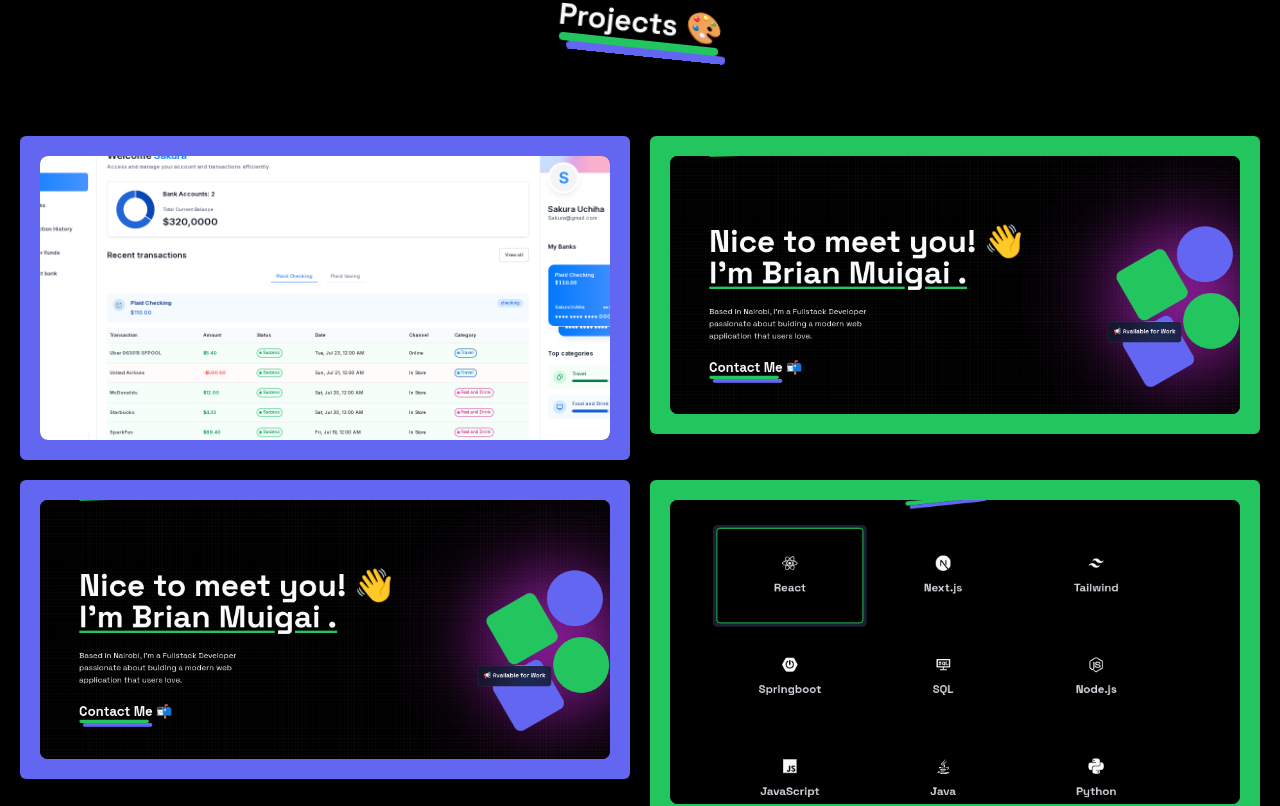
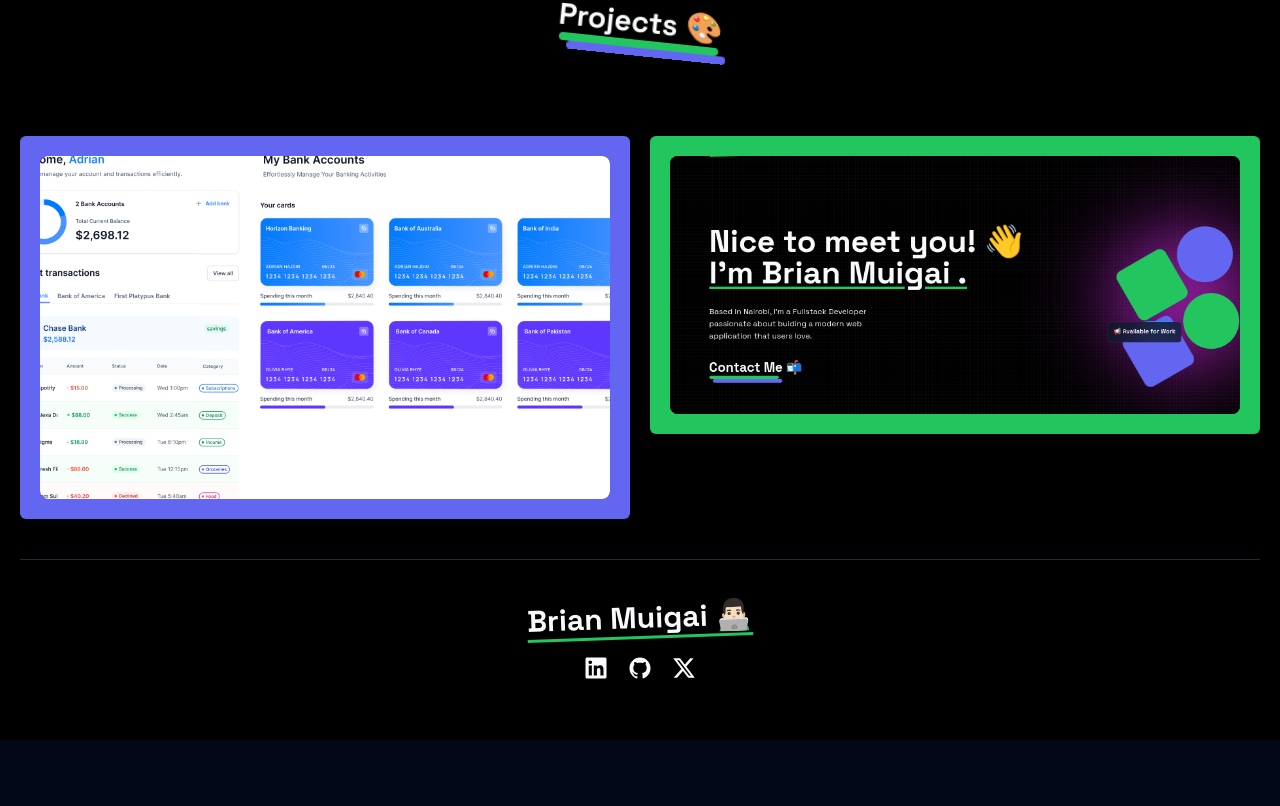
Before and after one commit to BrianGMuigai/Portfoilio, a Next.js app: page / in a window 1280 px wide. Shown: the part 1500-2306 px from the top of the page. After the commit the page ends 2240 px from the top, so only its background shows below. Built offline with nearby package versions, Linux system fonts and the light colour scheme.

Commit message:
Fix directory issue and add files

```diff
--- a/src/app/(home)/components/Projects.tsx
+++ b/src/app/(home)/components/Projects.tsx
@@ -14,42 +14,14 @@
             title: "Banking System",
             tech:[ FaReact,SiTailwindcss,SiSpringboot,AiOutlineConsoleSql],
             Link:"https://banking-app-kappa-sage.vercel.app/",
-            cover:"/BankingApp.png",
+            cover:"/p3.png",
             background:"bg-indigo-500"
         },
         {
             title: "Personal Porfolio",
             tech:[ FaReact,SiTailwindcss,FaNodeJs,AiOutlineConsoleSql],
-            Link:"https://localhost:3000",
+            Link:"https://brianmuigai.vercel.app/",
             cover:"/pic1.png",
-            background:"bg-green-500"
-        },
-        {
-            title: "Real Estate App",
-            tech:[ FaReact,SiTailwindcss,SiSpringboot,AiOutlineConsoleSql],
-            Link:"https://localhost:3000",
-            cover:"/pic1.png",
-            background:"bg-indigo-500"
-        },
-        {
-            title: "School Library App",
-            tech:[ FaReact,SiTailwindcss,FaNodeJs,AiOutlineConsoleSql],
-            Link:"https://localhost:3000",
-            cover:"/pic2.png",
-            background:"bg-green-500"
-        },
-        {
-            title: "Eccommerce App",
-            tech:[ FaReact,SiTailwindcss,SiSpringboot,AiOutlineConsoleSql],
-            Link:"https://localhost:3000",
-            cover:"/pic1.png",
-            background:"bg-indigo-500"
-        },
-        {
-            title: "Car Rental System",
-            tech:[ FaReact,SiTailwindcss,FaNodeJs,AiOutlineConsoleSql],
-            Link:"https://localhost:3000",
-            cover:"/pic2.png",
             background:"bg-green-500"
         },
 
```
Also changed, not shown: public/p3.png (added).
